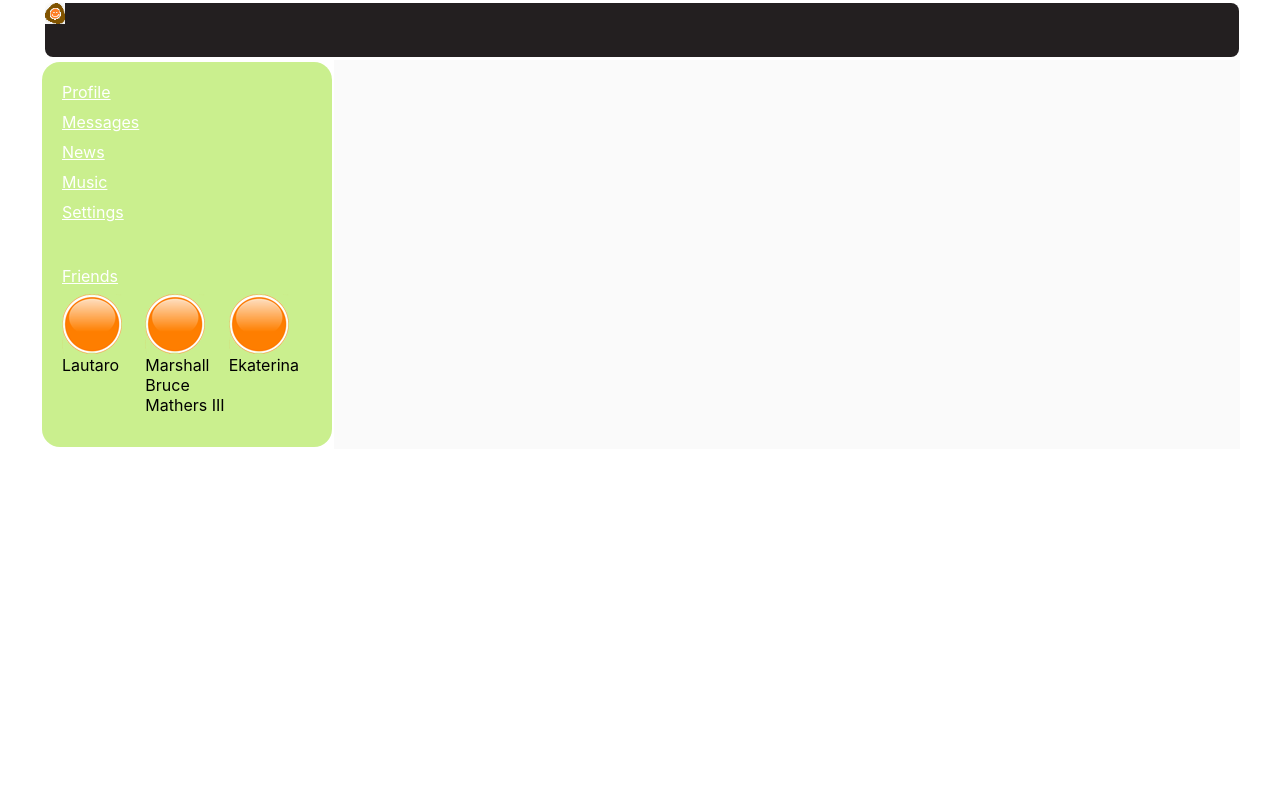
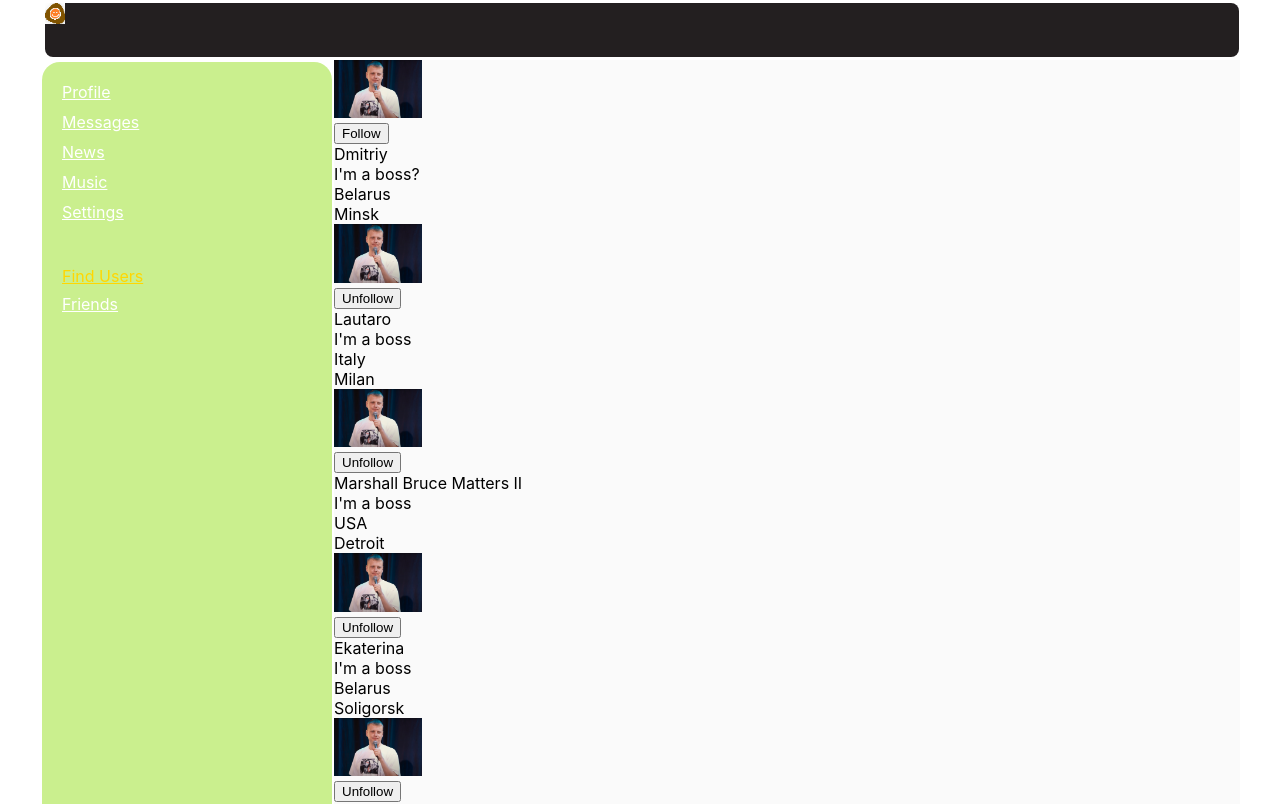
Before and after one commit to vyacheslav-marozau/Social-Network-On-React-Mainly-Better-Then-Facabook, a React (Create React App) app in the folder react-1/: page /users in a window 1280 px wide. Shown: the top 804 px of the page. Built offline with nearby package versions, Linux system fonts and the light colour scheme.

Commit message:
49th_lesson: User's page

```diff
--- a/react-1/src/App.js
+++ b/react-1/src/App.js
@@ -6,6 +6,7 @@ import Profile from './Components/Profile/Profile';
 //import Dialogs from "./Dialogs/Dialogs";
 import {Route, Routes} from "react-router-dom";
 import DialogsContainer from "./Dialogs/DialogsContainer";
+import UsersContainer from "./Components/Users/UsersContainer";
 
 
 const App = (props) => {
@@ -29,6 +30,9 @@ const App = (props) => {
                                       //dispatch={props.dispatch}
                                       /*store={props.store}*/
                                   />}/>
+                      <Route path='/users'
+                             element={<UsersContainer
+                             />}/>
                       {/*<Route path='/news'
                                   element={<News
                                       newsPage={props.state.newsPage}
--- a/react-1/src/Components/NavBar/NavBar.jsx
+++ b/react-1/src/Components/NavBar/NavBar.jsx
@@ -5,7 +5,6 @@ import tag from './orange-round.png'
 
     const NavBar = (props) => {
         let sideBar = props.sidebar;
-
         return <nav className={s.nav}>
         <div className={`${s.item} ${s.active}`}>
             <NavLink to="/profile" className = { navData => navData.isActive ? s.active : s.item }
@@ -23,8 +22,11 @@ import tag from './orange-round.png'
         <div className={s.item}>
             <NavLink to="/settings" className = { navData => navData.isActive ? s.active : s.item }>Settings</NavLink>
         </div>
+            <div className={s.item}>
+                <NavLink to="/users" className = { navData => navData.isActive ? s.active : s.item}>Find Users</NavLink>
+            </div>
         <div className={s.item}>
-            <NavLink to="/friends" className = { navData => navData.isActive ? s.active : s.item }>Friends</NavLink>
+            <NavLink to="/friends" className = { navData => navData.isActive ? s.active : s.item}>Friends</NavLink>
         </div>
             <ul className={s.friendsList}>
                 <img src={tag} alt="Tag" />
--- a/react-1/src/Components/NavBar/NavBar.module.css
+++ b/react-1/src/Components/NavBar/NavBar.module.css
@@ -24,6 +24,9 @@
   padding: 0;
   margin: 0;
 }
+.friends {
+  margin: 35px 0 0 0;
+}
 /*.friendsList {
   list-style-type: none;
 }*/
--- a/react-1/src/Components/Profile/MyPosts/MyPosts.jsx
+++ b/react-1/src/Components/Profile/MyPosts/MyPosts.jsx
@@ -1,4 +1,4 @@
-                                                                                                                                                                        import React, {createRef} from 'react';
+import React, {createRef} from 'react';
 import s from './MyPosts.module.css'
 import Post from './Posts/Post';
 //import {addPostActionCreator, updateNewPostTextActionCreator} from "../../../redux/profile-reducer";
--- /dev/null
+++ b/react-1/src/Components/Users/Users.jsx
@@ -0,0 +1,79 @@
+import React from 'react';
+import w from './Users.module.css'
+import avatar from "./Komisarenko_Avatar.png";
+
+let Users = (props) => {
+debugger;
+if (props.users.length === 0) {
+    props.setUsers(
+        [
+            {
+                id: 1,
+                photoUrl: avatar,
+                followed: false,
+                fullName: 'Dmitriy',
+                status: 'I\'m a boss?',
+                location: {city: 'Minsk', country: 'Belarus'}
+            },
+            {
+                id: 2,
+                photoUrl: avatar,
+                followed: true,
+                fullName: 'Lautaro',
+                status: 'I\'m a boss',
+                location: {city: 'Milan', country: 'Italy'}
+            },
+            {
+                id: 3,
+                photoUrl: avatar,
+                followed: true,
+                fullName: 'Marshall Bruce Matters II',
+                status: 'I\'m a boss',
+                location: {city: 'Detroit', country: 'USA'}
+            },
+            {
+                id: 4,
+                photoUrl: avatar,
+                followed: true,
+                fullName: 'Ekaterina',
+                status: 'I\'m a boss',
+                location: {city: 'Soligorsk', country: 'Belarus'}
+            },
+            {
+                id: 5,
+                photoUrl: avatar,
+                followed: true,
+                fullName: 'Memphis',
+                status: 'I\'m a boss',
+                location: {city: 'Barcelona', country: 'Spain'}
+            }
+        ]
+    )
+    }
+    return <div>
+        {
+        props.users.map(u => { return <div key={u.id}>
+            <span>
+                <div>
+                    <img className={w.avatar} src={u.photoUrl} alt={'Avatar'}/>
+                </div>
+                <div>
+                    {u.followed
+                        ? <button onClick={() => {props.unfollow(u.id)}}>Unfollow</button>
+                        : <button onClick={() => {props.follow(u.id)}}>Follow</button>}
+
+                </div>
+            </span>
+            <span>
+                <span><div>{u.fullName}</div><div>{u.status}</div></span>
+                <span>
+                    <div>{u.location.country}</div>
+                    <div>{u.location.city}</div>
+                </span>
+            </span>
+            </div>
+        })
+    }
+    </div>
+}
+export default Users;
--- /dev/null
+++ b/react-1/src/Components/Users/Users.module.css
@@ -0,0 +1,20 @@
+.avatar {
+  width: 88px;
+  height: 58.44px;
+}
+
+/*.item {*/
+/*  color: white;*/
+/*}*/
+/*.active {*/
+/*  color: gold;*/
+/*}*/
+
+/*.friendsList {*/
+/*  list-style-type: none;*/
+/*  display: grid;*/
+/*  grid-template-rows: 61px 72px;*/
+/*  grid-template-columns: 1fr 1fr 1fr;*/
+/*  padding: 0;*/
+/*  margin: 0;*/
+/*}*/
--- /dev/null
+++ b/react-1/src/Components/Users/UsersContainer.jsx
@@ -0,0 +1,25 @@
+import React from 'react';
+import {connect} from "react-redux";
+import Users from "./Users";
+import {followAC, setUsersAC, unFollowAC} from "../../redux/users-reducer";
+
+let mapStateToProps = (state) => {
+    return {
+        users: state.usersPage.users
+    }
+}
+let mapDispatchToProps = (dispatch) => {
+    return {
+        follow: (UserId) => {
+            dispatch(followAC(UserId))
+        },
+        unfollow: (UserId) => {
+            dispatch(unFollowAC(UserId))
+        },
+        setUsers: (Users) => {
+            dispatch(setUsersAC(Users))
+        }
+    }
+
+}
+export default connect(mapStateToProps, mapDispatchToProps)(Users);
--- a/react-1/src/redux/redux-store.js
+++ b/react-1/src/redux/redux-store.js
@@ -2,10 +2,12 @@ import {combineReducers, createStore} from "redux";
 import profileReducer from "./profile-reducer";
 import dialogsReducer from "./dialogs-reducer";
 import sidebarReducer from "./sidebar-reducer";
+import usersReducer from "./users-reducer";
 let reducers = combineReducers({
     profilePage: profileReducer,
     dialogsPage: dialogsReducer,
-    sidebar: sidebarReducer
+    sidebar: sidebarReducer,
+    usersPage: usersReducer
 });
 
 let store = createStore(reducers);
--- /dev/null
+++ b/react-1/src/redux/users-reducer.js
@@ -0,0 +1,49 @@
+import avatar from './../Components/Users/Komisarenko_Avatar.png';
+const FOLLOW = 'FOLLOW';
+const UNFOLLOW = 'UNFOLLOW';
+const SET_USERS = 'SET_USERS';
+
+
+let initialState = {
+        users: [
+        ]
+    };
+
+const usersReducer = (state = initialState, action) => {
+        switch (action.type) {
+            case FOLLOW: {
+                let stateCopy = {
+                    ...state,
+                    users: state.users.map(u => {
+                        if (u.id === action.userId) {
+                            return {...u, followed: true}
+                        }
+                        return u;
+                    })
+                }
+                return stateCopy;
+            }
+            case UNFOLLOW: {
+                let stateCopy = {
+                    ...state,
+                    users: state.users.map(u => {
+                        if (u.id === action.userId) {
+                            return {...u, followed: false}
+                        }
+                        return u;
+                    })
+                }
+                return stateCopy;
+            }
+            case SET_USERS: {
+                return {...state, users: [...state.users, ...action.users]}
+            }
+            default:
+                return state;
+        }
+}
+
+export const followAC = (userId) => ({type: FOLLOW, userId})
+export const unFollowAC = (userId) => ({type: UNFOLLOW, userId})
+export const setUsersAC = (users) => ({type: SET_USERS, users})
+export default usersReducer;
```
Also changed, not shown: react-1/src/Components/Users/Komisarenko_Avatar.png (added).
